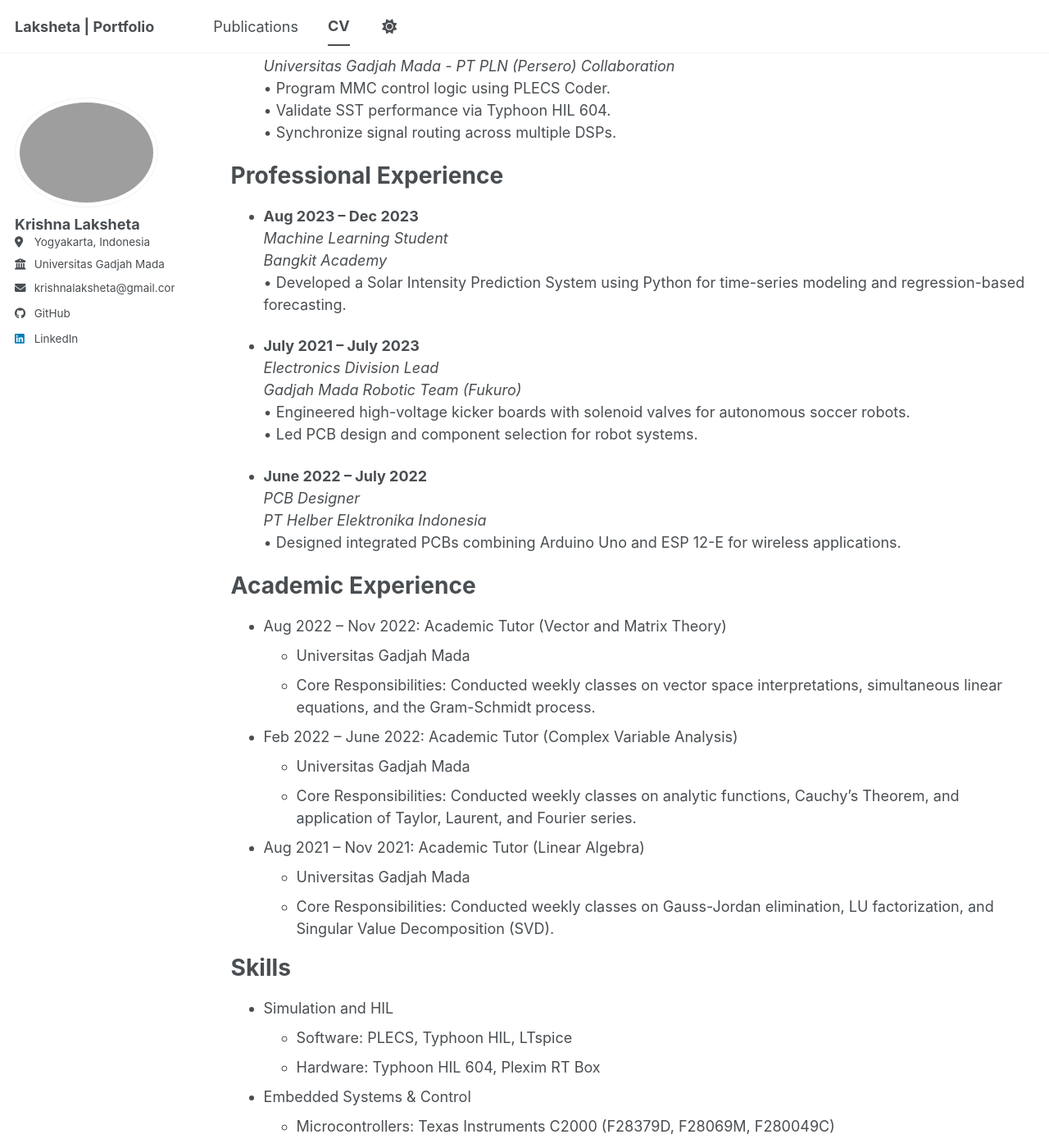
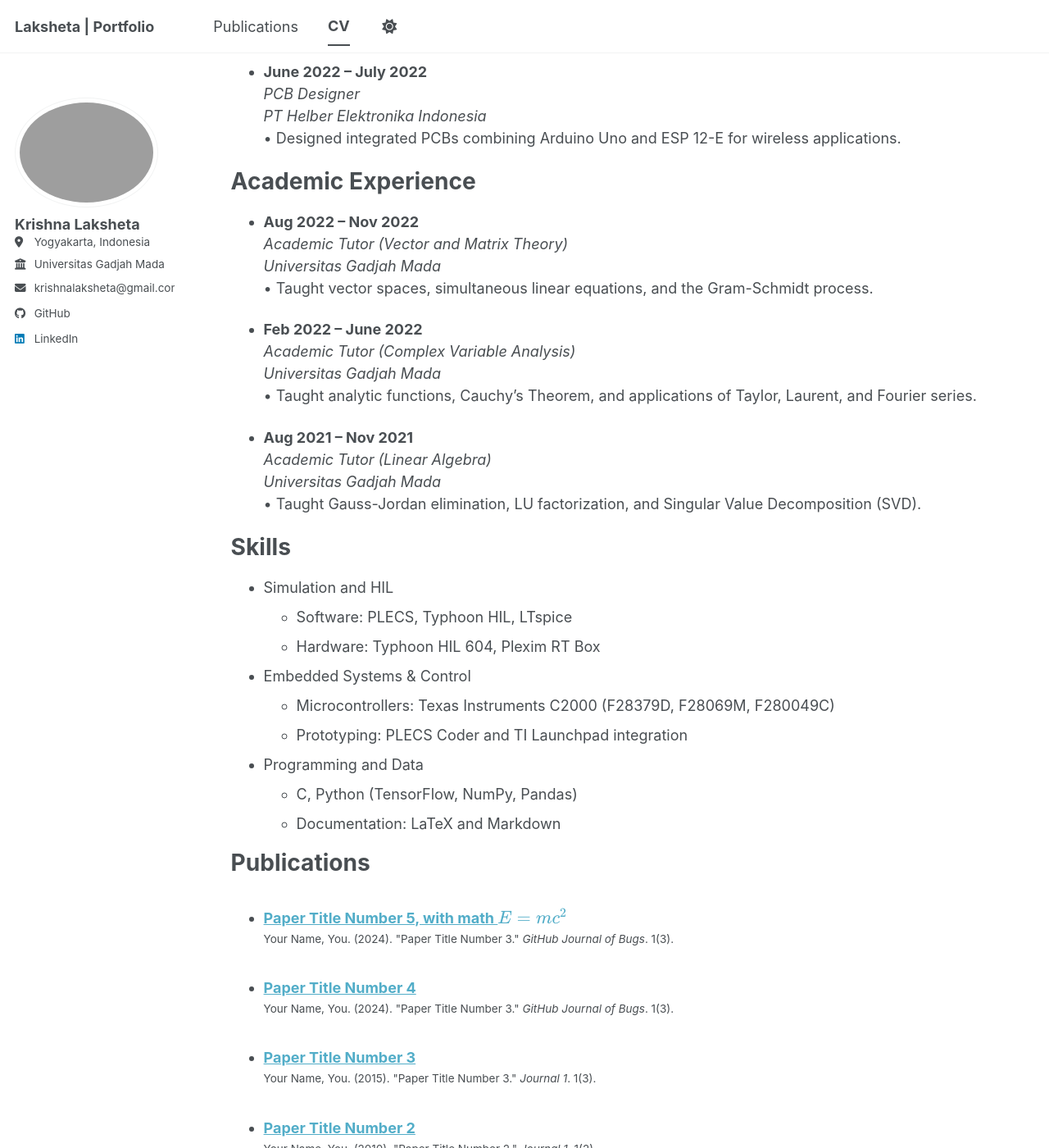
Before and after one commit to laksheta/laksheta.github.io, a Jekyll site: the page built from _pages/cv.md, in a window 1280 px wide and 1400 px high, scrolled down 1310 px. Shown: the whole window at 82% size. Built offline with Jekyll 4.4.1, drawn with Linux system fonts in a browser that asks for light colours; a script bundle is joined from its source files by our own code; library files that are not in the unit come from our copies; some of the changed text lies outside the part shown.

Commit message:
docs(cv): add academic experience section

```diff
--- a/_pages/cv.md
+++ b/_pages/cv.md
@@ -14,7 +14,7 @@
 * M.Eng. in Electrical Engineering, Universitas Gadjah Mada, 2026 (expected)
 * S.T. in Electrical Engineering, Universitas Gadjah Mada, 2024
 
-Work experience
+<!-- Work experience
 ======
 * Spring 2024: Academic Pages Collaborator
   * GitHub University
@@ -29,7 +29,7 @@
 * Summer 2015: Research Assistant
   * GitHub University
   * Duties included: Tagging issues
-  * Supervisor: Professor Git
+  * Supervisor: Professor Git -->
 
 Research & Project Experience
 ======
@@ -52,17 +52,11 @@
 
 Academic Experience
 ======
-* Aug 2022 – Nov 2022: Academic Tutor (Vector and Matrix Theory)
-  * Universitas Gadjah Mada
-  * Core Responsibilities: Conducted weekly classes on vector space interpretations, simultaneous linear equations, and the Gram-Schmidt process.
+* **Aug 2022 – Nov 2022**<br>*Academic Tutor (Vector and Matrix Theory)*<br>*Universitas Gadjah Mada*<br>• Taught vector spaces, simultaneous linear equations, and the Gram-Schmidt process.
 
-* Feb 2022 – June 2022: Academic Tutor (Complex Variable Analysis)
-  * Universitas Gadjah Mada
-  * Core Responsibilities: Conducted weekly classes on analytic functions, Cauchy's Theorem, and application of Taylor, Laurent, and Fourier series.
+* **Feb 2022 – June 2022**<br>*Academic Tutor (Complex Variable Analysis)*<br>*Universitas Gadjah Mada*<br>• Taught analytic functions, Cauchy’s Theorem, and applications of Taylor, Laurent, and Fourier series.
 
-* Aug 2021 – Nov 2021: Academic Tutor (Linear Algebra)
-  * Universitas Gadjah Mada
-  * Core Responsibilities: Conducted weekly classes on Gauss-Jordan elimination, LU factorization, and Singular Value Decomposition (SVD).
+* **Aug 2021 – Nov 2021**<br>*Academic Tutor (Linear Algebra)*<br>*Universitas Gadjah Mada*<br>• Taught Gauss-Jordan elimination, LU factorization, and Singular Value Decomposition (SVD).
 
 Skills
 ======
```
